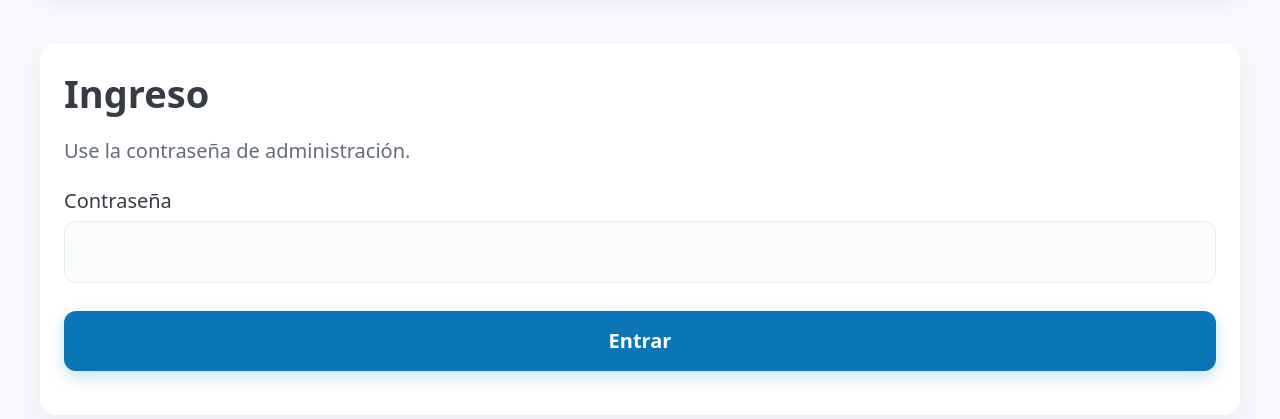
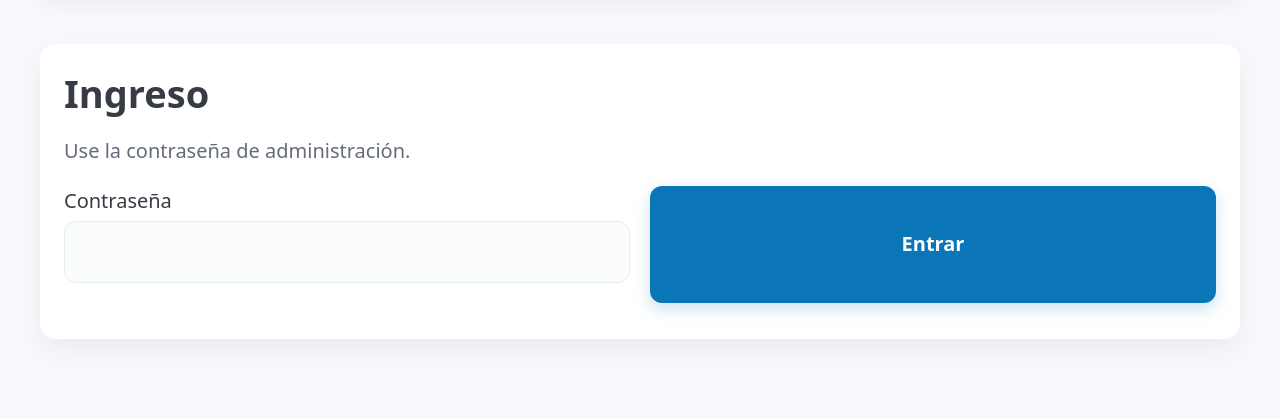
Before and after one commit to josediegorj-png/PAIPAI, a Flask app: page /login in a window 1280 px wide. Shown: the part 71-490 px from the top of the page. Run offline with Flask 3, Linux system fonts and the light colour scheme; some libraries are stand-ins or nearby versions.

Commit message:
Update login.html

```diff
--- a/templates/login.html
+++ b/templates/login.html
@@ -5,10 +5,8 @@
     <h2>Ingreso</h2>
     <p>Use la contraseña de administración.</p>
   </hgroup>
-  <form method="post">
-    <label>Contraseña
-      <input name="password" type="password" required />
-    </label>
+  <form method="post" class="grid">
+    <label>Contraseña<input name="password" type="password" required /></label>
     <button type="submit">Entrar</button>
   </form>
 </article>
```
